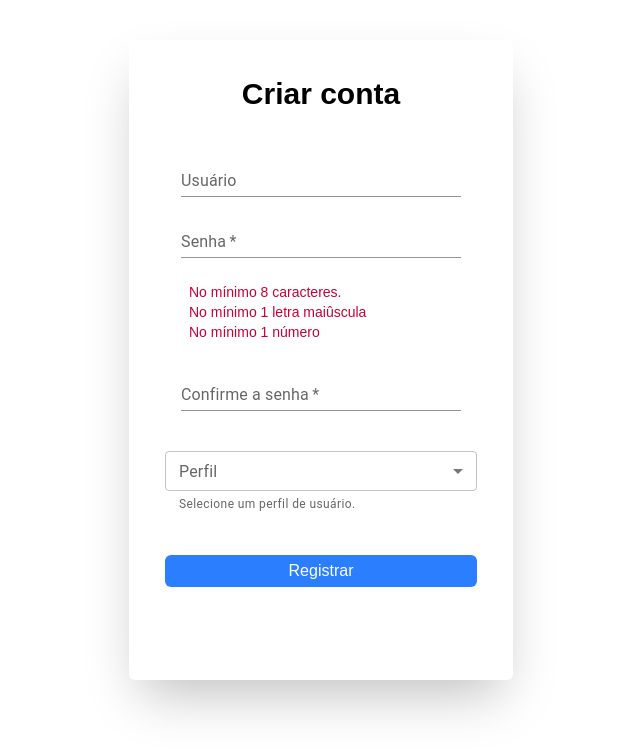
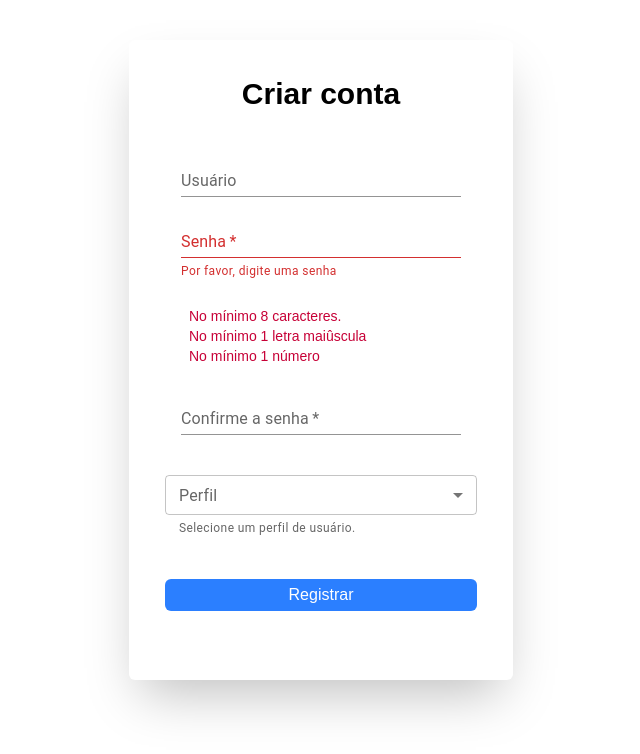
Before and after one commit to bacelete/projeto-estoque-java, a Next.js app in the folder frontend/estoque/: page /auth/register in a window 1280 px wide. Shown: the top 754 px of the page, without its empty margins (319-959 px from the left). Built offline with nearby package versions, Linux system fonts and the light colour scheme.

Commit message:
+validacao

```diff
--- a/frontend/estoque/src/app/auth/register/page.js
+++ b/frontend/estoque/src/app/auth/register/page.js
@@ -16,6 +16,7 @@ export default function Registrar() {
     const [validLength, setValidLength] = useState(false);
     const [hasUpper, setHasUpper] = useState(false);
     const [hasNumber, setHasNumber] = useState(false);
+    const [isPresent, setIsPresent] = useState(false);
 
     const [alertOpen, setAlertOpen] = useState(false);
     const [alertMessage, setAlertMessage] = useState('');
@@ -34,6 +35,7 @@ export default function Registrar() {
         setValidLength(data.length >= 8);
         setHasUpper(/[A-Z]/.test(data));
         setHasNumber(/\d/.test(data));
+        setIsPresent(data !== '');
     }
 
     const validarCampos = () => {
@@ -102,11 +104,12 @@ export default function Registrar() {
                             variant="standard"
                             size="small"
                             type="password"
-                            onChange={(e) => {
+                            onBlur={(e) => {
                                 checkValidity(e.target.value)
                                 setPassword(e.target.value)
-                            }
-                            }
+                            }}
+                            error={!isPresent}
+                            helperText={!isPresent && "Por favor, digite uma senha"}
                             required
                         />
                         <ul className='text-sm p-2'>
```
